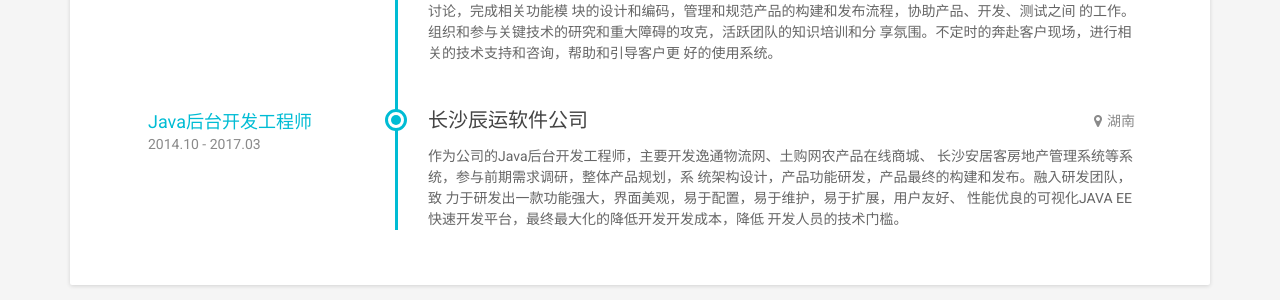
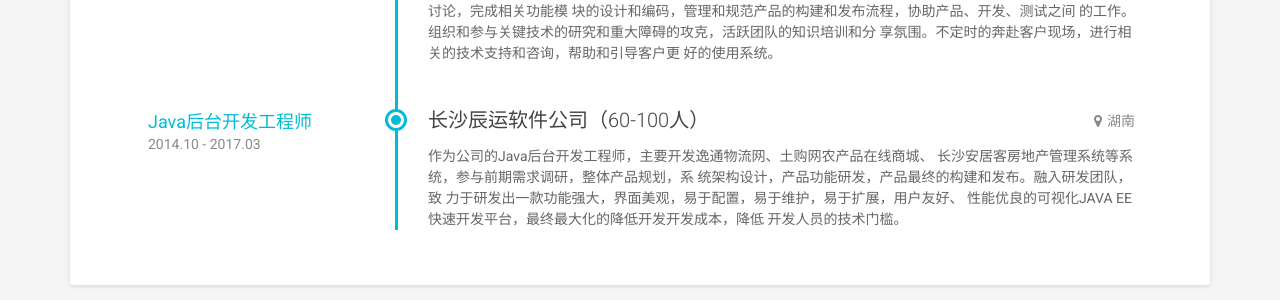
Before and after one commit to mochengyanliu/mochengyanliu.github.io, a Jekyll site: the page demo/aboutme/index.html, which Jekyll copies as it is, in a window 1280 px wide and 900 px high, scrolled down 1733 px. Shown: the part 152-452 px from the top of the window. Built offline with Jekyll 4.4.1, drawn with Linux system fonts in a browser that asks for light colours.

Commit message:
修改简历

```diff
--- a/demo/aboutme/index.html
+++ b/demo/aboutme/index.html
@@ -160,7 +160,7 @@
 
 			<div class="item">
 				<div class="work-place">
-					<h3 class="place">长沙辰运软件公司</h3>
+					<h3 class="place">长沙辰运软件公司（60-100人）</h3>
 					<div class="location"><i class="fa fa-map-marker" aria-hidden="true"></i>湖南</div>
 				</div>
 				<div class="job-meta">
@@ -412,22 +412,11 @@
 				<div class="item">
 					<blockquote class="quote">
 						<i class="fa fa-quote-left"></i>
-						<p>就读于益阳市六中高中部，度过三年高中学习生涯，顺利完成相关学业。</p>
+						<p>就读于益阳市六中高中部，益阳市张家塞乡中学，度过度过三年高中学习生涯和三年初中学习生涯，顺利完成相关学业。</p>
 					</blockquote>
 					<div class="source">
-						<div class="name">益阳市六中高中部</div>
-						<div class="position">（高中/2008-2011）</div>
-					</div><!--//source-->
-
-				</div><!--//item-->
-				<div class="item">
-					<blockquote class="quote">
-						<i class="fa fa-quote-left"></i>
-						<p>就读于益阳市张家塞乡中学，度过三年初中学习生涯，顺利完成相关学业。</p>
-					</blockquote>
-					<div class="source">
-						<div class="name">益阳市张家塞乡中学</div>
-						<div class="position">（初中/2005-2008）</div>
+						<div class="name">益阳市六中高中部、张家塞乡中学</div>
+						<div class="position">（中学/2005-2008）</div>
 					</div><!--//source-->
 				</div><!--//item-->
 				<div class="item">
```
Also changed, not shown: _includes/about/zh.md (+2 -0 lines), demo/aboutme/assets/images/profile-image.png, 1 other file.
